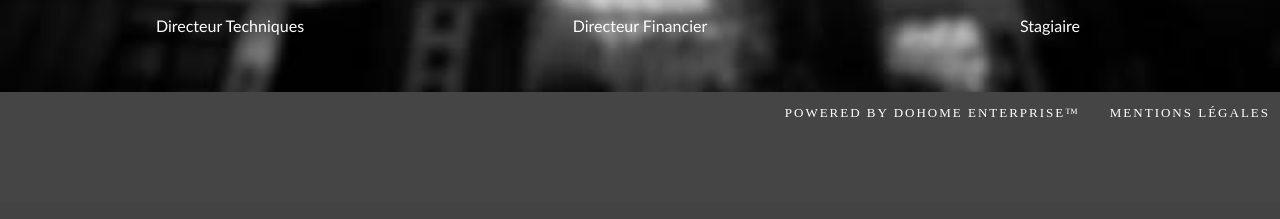
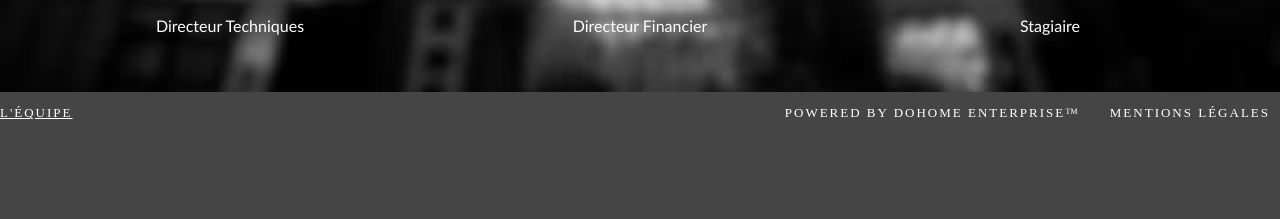
Before and after one commit to Nicolass-B/dohome_enterprise, a PHP site: page /vue/Contact.php in a window 1280 px wide. Shown: the part 727-946 px from the top of the page. Before the commit the page ends 844 px from the top, so only its background shows below. Run offline with PHP 8.4, Linux system fonts and the light colour scheme.

```diff
--- a/css/haut_bas_de_page.css
+++ b/css/haut_bas_de_page.css
@@ -141,6 +141,11 @@ a:focus {
     position: absolute;
     right: 200px;
 }
+
+.equipe{
+    color: white;
+}
+
 
 footer {
     display: flex;
--- a/vue/bas_de_page.php
+++ b/vue/bas_de_page.php
@@ -11,6 +11,9 @@
         <span class="centre">Powered By DoHome Enterprise™</span>
         <span class="droite">Mentions Légales</span>
     </p>
+    <p>
+        <a href="../vue/Contact.php" class="equipe">L'équipe</a>
+    </p>
 
 
 </footer>
--- a/vue/haut_de_page.php
+++ b/vue/haut_de_page.php
@@ -37,7 +37,7 @@
         </div>
     </section1>
     <section1>
-        <a class="LienImage" href="../controller/messagerie.php"><img class="mail" src="../vue/img/icon_email.png" alt="logo de l'email"/></a>
+        <a class="LienImage" href="../vue/messagerie.php"><img class="mail" src="../vue/img/icon_email.png" alt="logo de l'email"/></a>
         <a class="LienImage" href="../controller/deconnexion.php"><img class="deconexion" src="../vue/img/icon_deconnexion.png" alt="logo de la deco"/></a>
 
     </section1>
```
